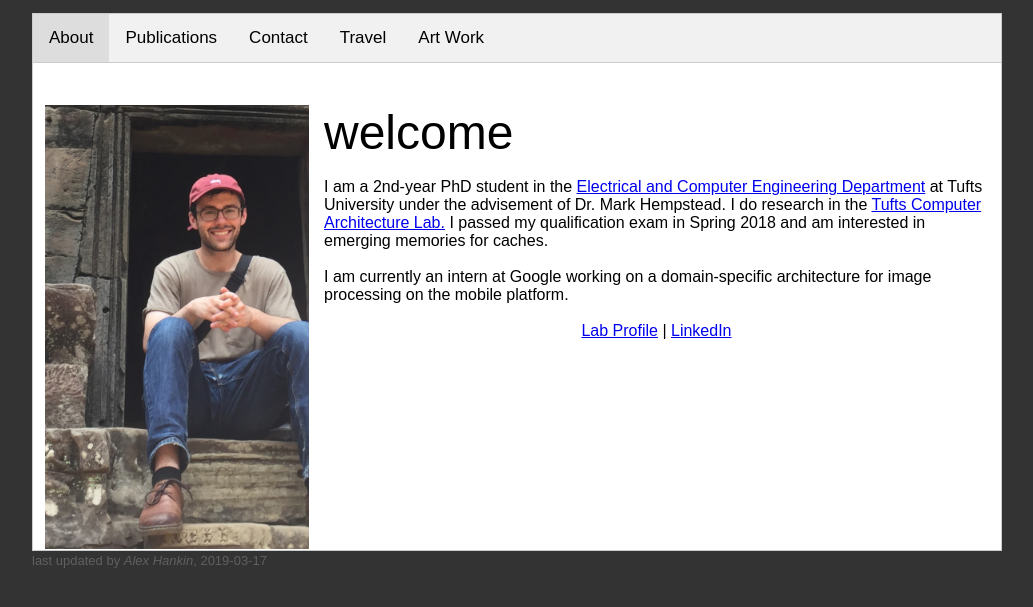
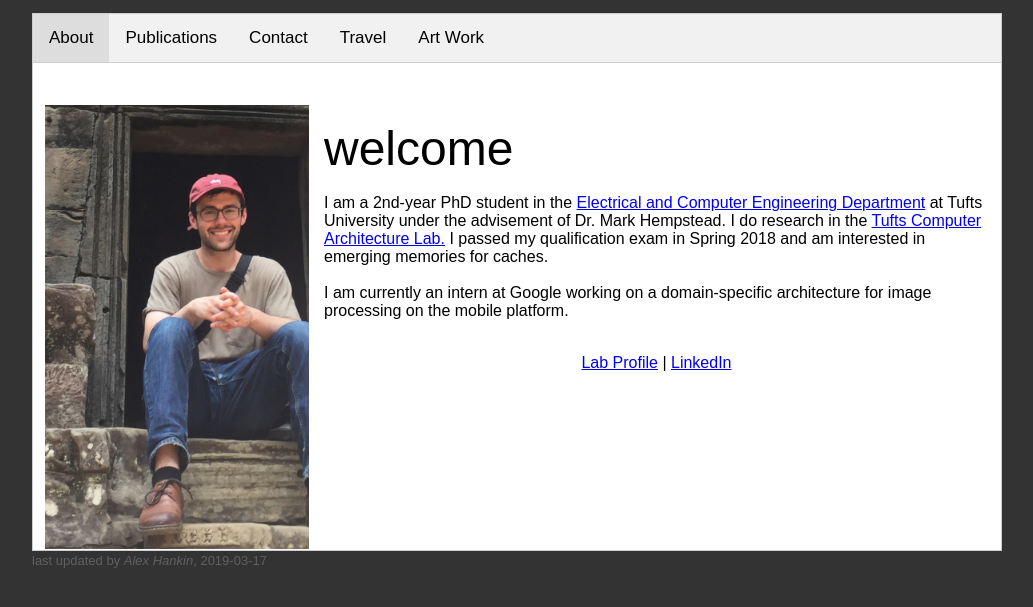
Before and after one commit to hankin0/hankin0.github.io, a Jekyll site: the page built from index.html, in a window 1280 px wide. Shown: the top 607 px of the page, without its empty margins (123-1156 px from the left). Built offline with Jekyll 4.4.1, drawn with Linux system fonts in a browser that asks for light colours.

Commit message:
change about text formatting

```diff
--- a/index.html
+++ b/index.html
@@ -17,7 +17,7 @@
       <div id="About" class="tabcontent">
  	    <br><br>
         <img class="ex2" src="images/just_me_cambodia.png" width='264' height='444' align="left">
-        <font size="8" align="right">welcome</font><br><br>
+        <p alight="right"><font size="8" align="right">welcome</font><br><br>
 		    I am a 2nd-year PhD student in the <a
             href="https://engineering.tufts.edu/ece/">Electrical and Computer Engineering
             Department</a> at Tufts University under the advisement of Dr. Mark Hempstead. I do
@@ -30,7 +30,7 @@
 
 	    <center><a href="https://sites.tufts.edu/tcal/people/current-students/#post-845">Lab Profile</a> |
 	            <a href="https://www.linkedin.com/in/alexanderhankin">LinkedIn</a></center><br><br><br>
-		    <br><br><br><br><br><br><br>
+                  <br><br><br><br><br><br><br></p>
      </div>
 
       <!-- "Publications" tab -->
```
